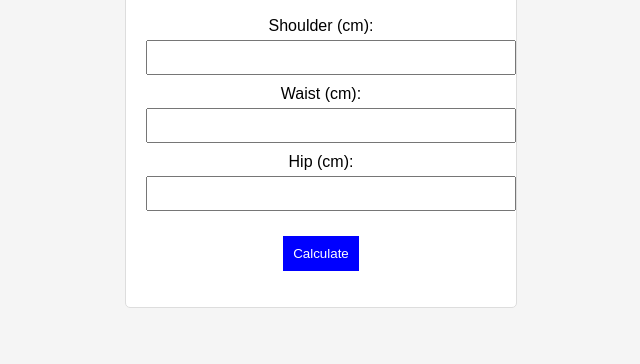
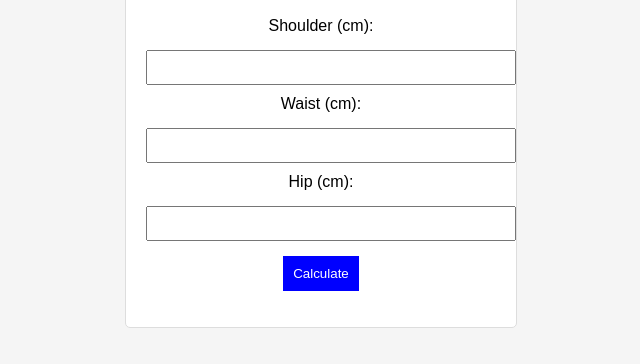
Before and after one commit to prashantmiracle/body-type-calculator, a plain HTML site: page index.html in a window 1280 px wide. Shown: the part 122-486 px from the top of the page, without its empty margins (319-959 px from the left). Drawn offline with Linux system fonts and the light colour scheme.

Commit message:
Update index.html

```diff
--- a/index.html
+++ b/index.html
@@ -10,14 +10,21 @@
     <div id="calculator">
         <h2>Body Type Calculator</h2>
         <form id="calculator-form">
-            <label>Shoulder (cm): <input type="number" id="shoulder" required></label>
-            <label>Waist (cm): <input type="number" id="waist" required></label>
-            <label>Hip (cm): <input type="number" id="hip" required></label>
+            <label for="shoulder">Shoulder (cm):</label>
+            <input type="number" id="shoulder" required>
+
+            <label for="waist">Waist (cm):</label>
+            <input type="number" id="waist" required>
+
+            <label for="hip">Hip (cm):</label>
+            <input type="number" id="hip" required>
+
             <button type="submit">Calculate</button>
         </form>
+
         <div id="result">
             <p id="body-type-text"></p>
-            <img id="body-type-image" src="" alt="Body Type Image" style="display:none; width: 200px; height: auto; margin-top: 15px;">
+            <img id="body-type-image" src="" alt="Body Type Image" style="display:none;">
             <p id="color-suggestions"></p>
             <p id="occasion-suggestions"></p>
         </div>
```
